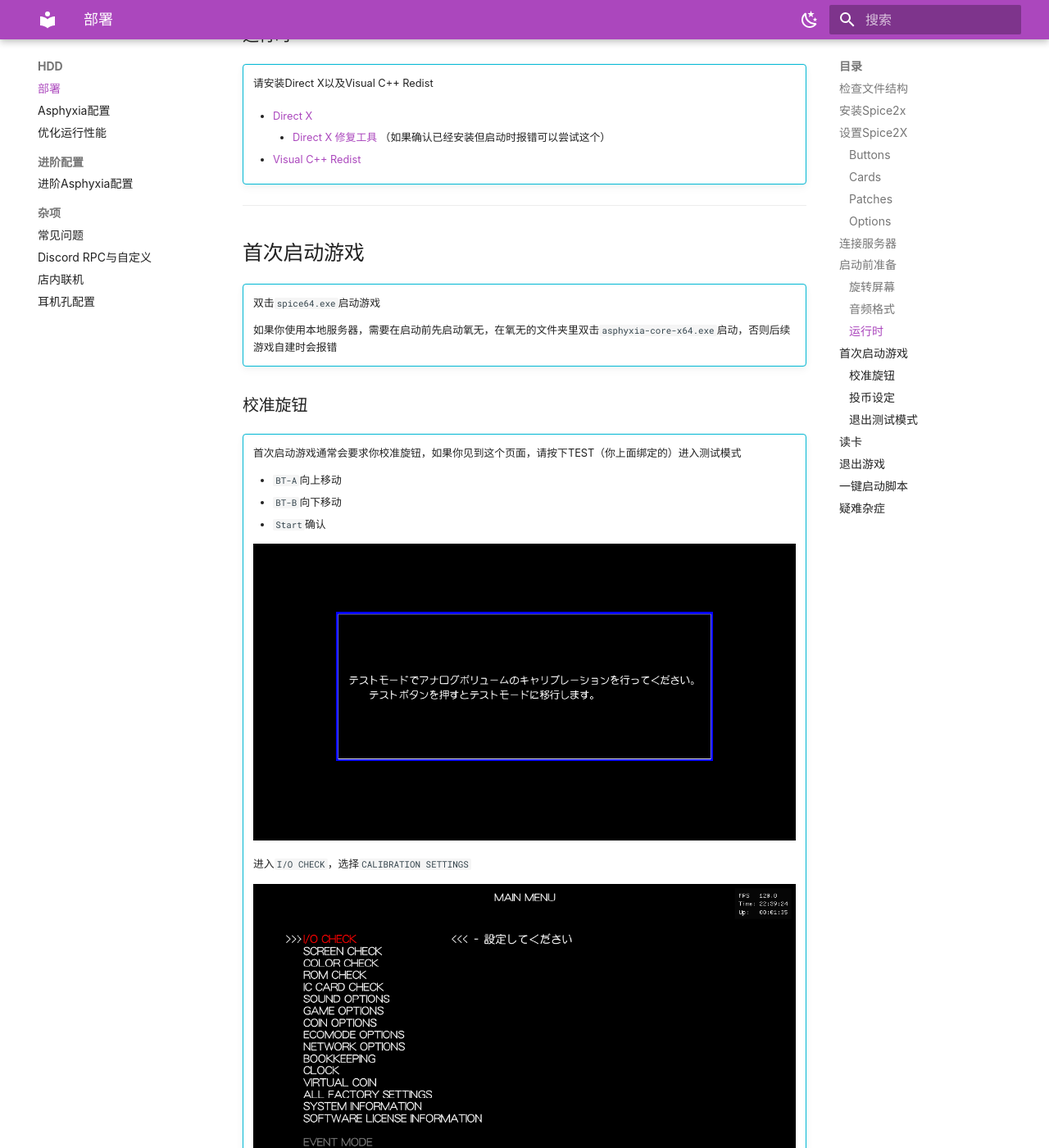
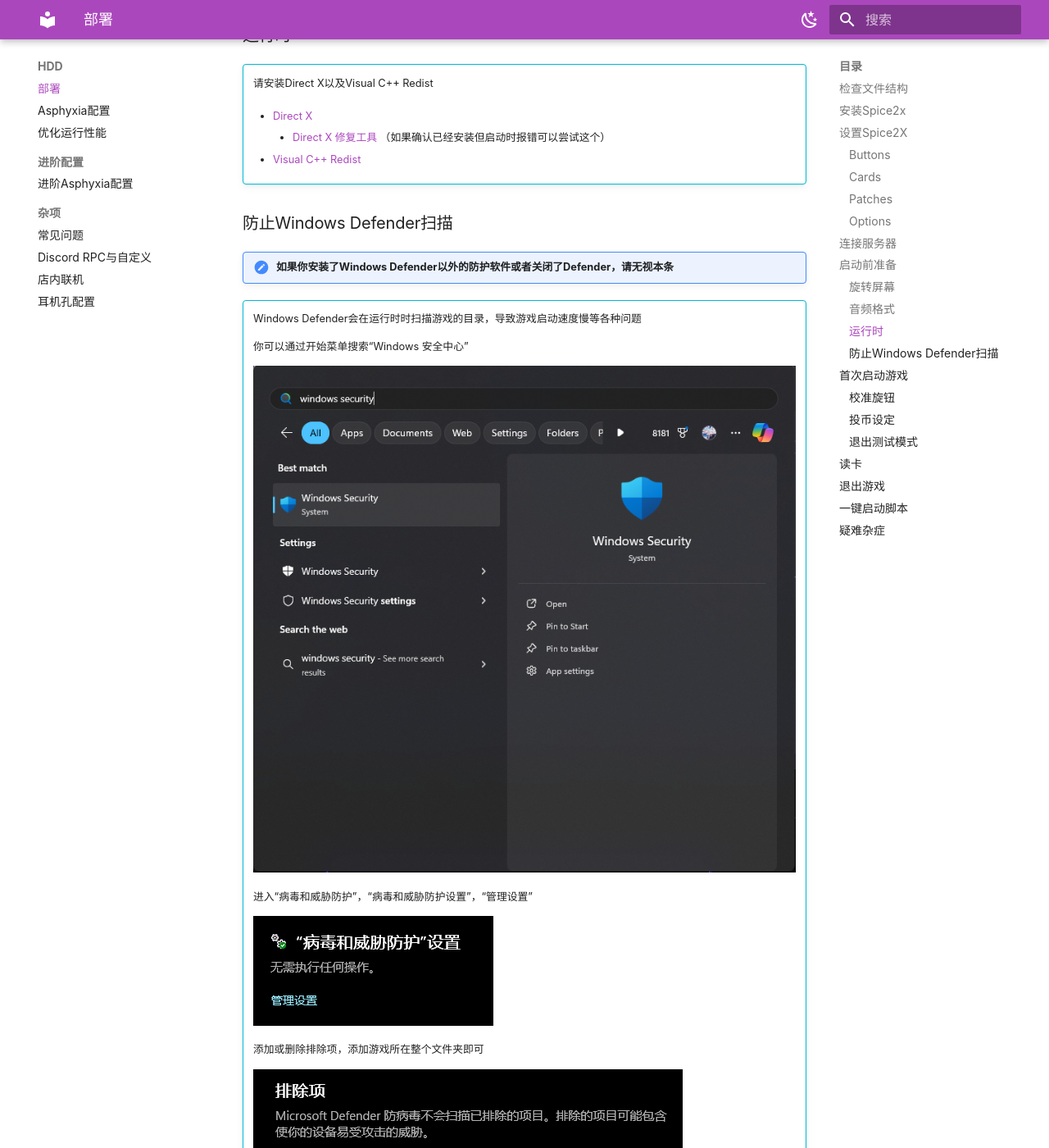
Before and after one commit to arkitowho/kfc-manual, an MkDocs documentation site: the page built from docs/hdd/setup.md, in a window 1280 px wide and 1400 px high, scrolled down 6785 px. Shown: the whole window at 82% size. Built offline with MkDocs 1.6.1 and Material for MkDocs 9.7.7, drawn with Linux system fonts in a browser that asks for light colours.

Commit message:
added: bypass defender scan

```diff
--- a/docs/hdd/setup.md
+++ b/docs/hdd/setup.md
@@ -237,6 +237,27 @@
 
     - [Visual C++ Redist](../public/VisualCppRedist_AIO_x86_x64.exe)
 
+
+### 防止Windows Defender扫描
+
+!!! tips "如果你安装了Windows Defender以外的防护软件或者关闭了Defender，请无视本条"
+
+!!! info ""
+
+    Windows Defender会在运行时时扫描游戏的目录，导致游戏启动速度慢等各种问题
+
+    你可以通过开始菜单搜索“Windows 安全中心”
+
+    ![img](../img/install/windows-security.png)
+
+    进入“病毒和威胁防护”，“病毒和威胁防护设置”，“管理设置”
+
+    ![img](../img/install/windows-security-2.png)
+
+    添加或删除排除项，添加游戏所在整个文件夹即可
+
+    ![img](../img/install/windows-security-3.png)
+
 ----
 
 ## 首次启动游戏
```
Also changed, not shown: docs/img/install/windows-security-2.png (added), docs/img/install/windows-security-3.png (added), docs/img/install/windows-security.png (added).
